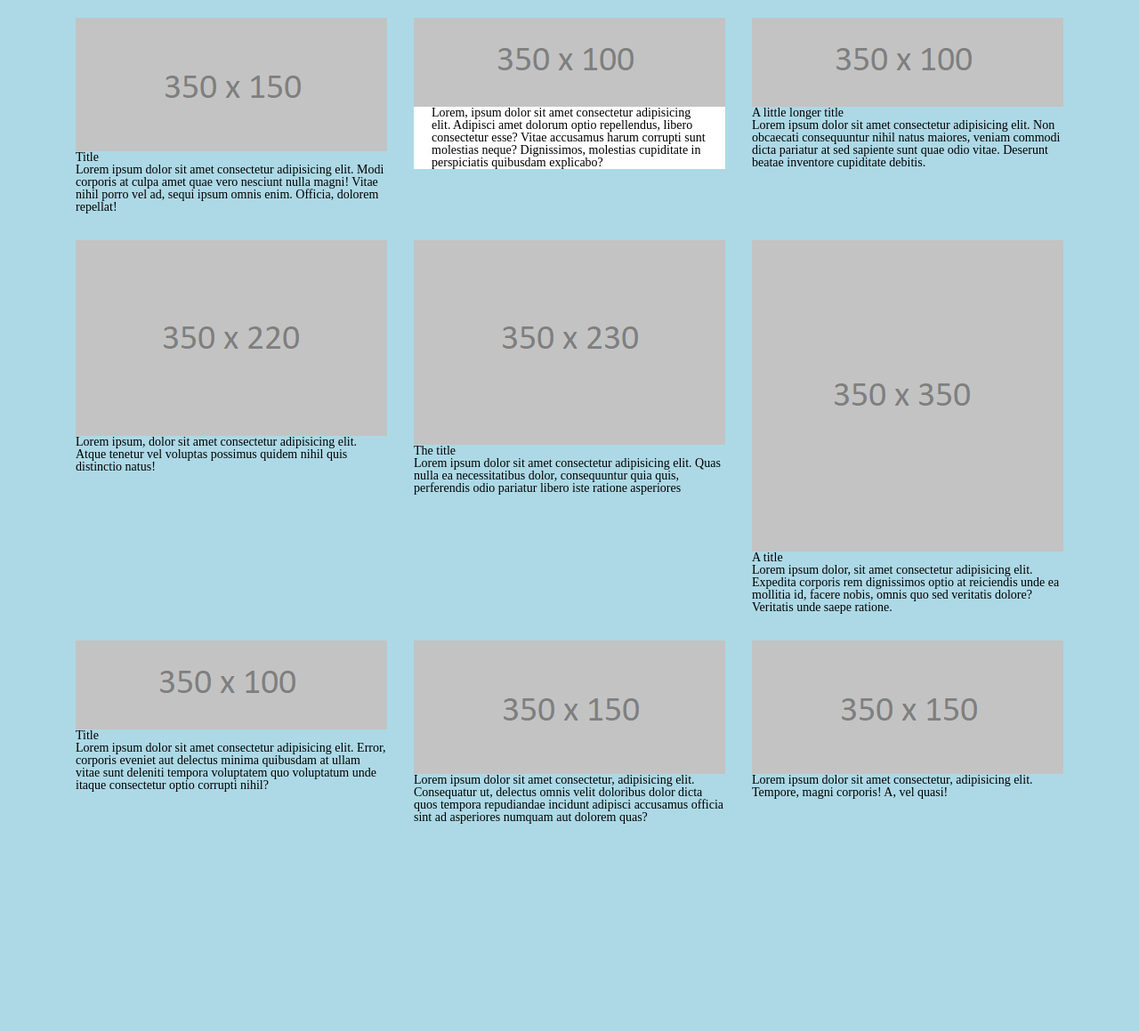
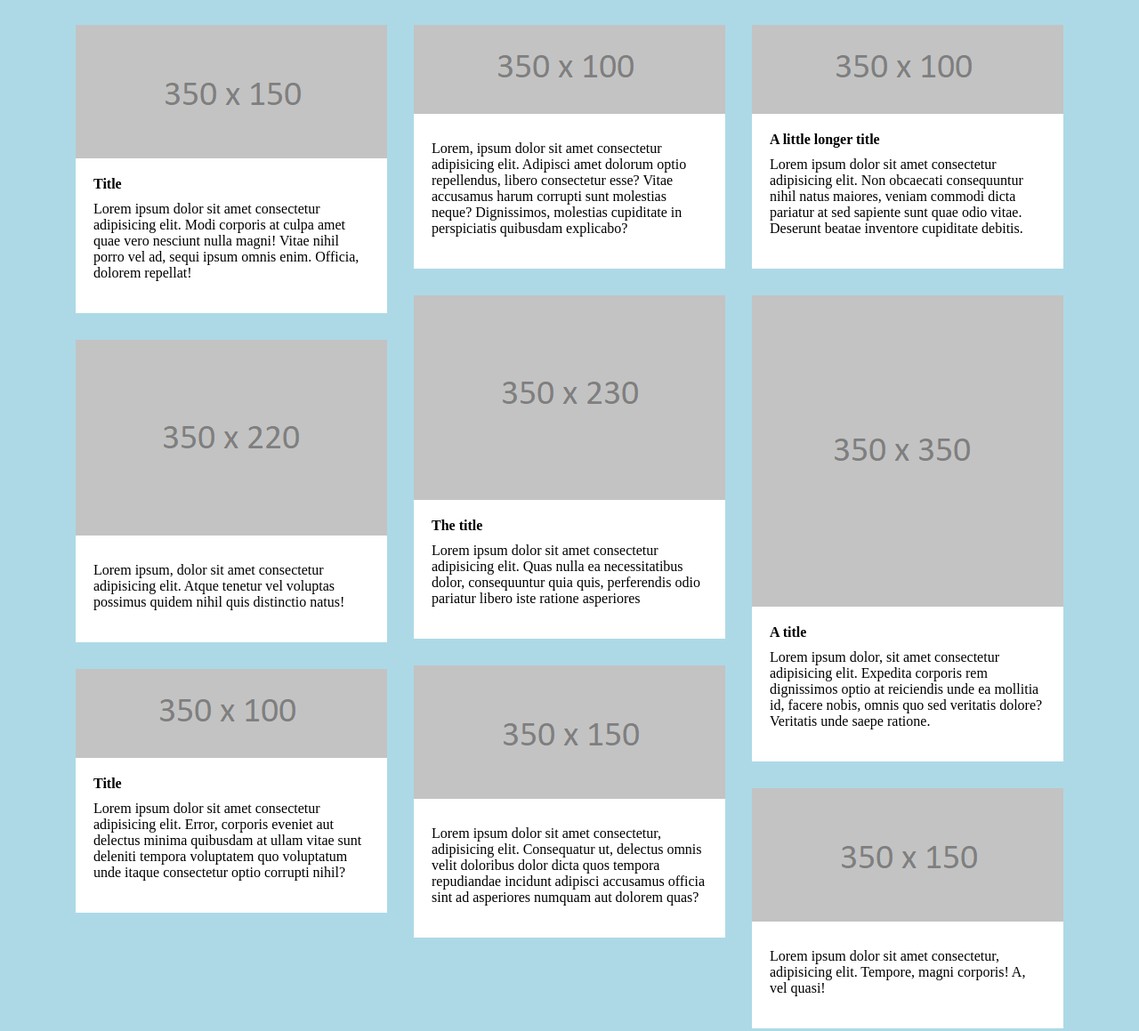
Before and after one commit to Kholod13/html_css_learning, a plain HTML site: page 07_flex_grid/01_task/index.html in a window 1280 px wide. Shown: the whole page at 89% size. Before the commit the page ends 926 px from the top, so only its background shows below. Drawn offline with Linux system fonts and the light colour scheme.

Commit message:
finalized 01_task to 07_flex_grid

```diff
--- a/07_flex_grid/01_task/index.html
+++ b/07_flex_grid/01_task/index.html
@@ -9,46 +9,74 @@
 <body>
     <div class="wrapper">
         <div>
+            <div>
                 <img src="../DZ_flex_grid_task/images/350x150.png" alt="">
+                <div>
                     <h4>Title</h4>
                 <p>Lorem ipsum dolor sit amet consectetur adipisicing elit. Modi corporis at culpa amet quae vero nesciunt nulla magni! Vitae nihil porro vel ad, sequi ipsum omnis enim. Officia, dolorem repellat!</p>
                 </div>
+            </div>
+            <div>
+                <img src="../DZ_flex_grid_task/images/350x220.png" alt="">
+                <div>
+                    <p>Lorem ipsum, dolor sit amet consectetur adipisicing elit. Atque tenetur vel voluptas possimus quidem nihil quis distinctio natus!</p>
+                </div>
+            </div>
+            <div>
+                <img src="../DZ_flex_grid_task/images/350x100.png" alt="">
+                <div>
+                    <h4>Title</h4>
+                    <p>Lorem ipsum dolor sit amet consectetur adipisicing elit. Error, corporis eveniet aut delectus minima quibusdam at ullam vitae sunt deleniti tempora voluptatem quo voluptatum unde itaque consectetur optio corrupti nihil?</p>
+                </div>
+            </div>
+        </div>
+        <div>
             <div>
                 <img src="../DZ_flex_grid_task/images/350x100.png" alt=""><div><p>Lorem, ipsum dolor sit amet consectetur adipisicing elit. Adipisci amet dolorum optio repellendus, libero consectetur esse? Vitae accusamus harum corrupti sunt molestias neque? Dignissimos, molestias cupiditate in perspiciatis quibusdam explicabo?</p>
                 </div>
             </div>
             <div>
+                <img src="../DZ_flex_grid_task/images/350x230.png" alt="">
+                <div>
+                    <h4>The title</h4>
+                    <p>Lorem ipsum dolor sit amet consectetur adipisicing elit. Quas nulla ea necessitatibus dolor, consequuntur quia quis, perferendis odio pariatur libero iste ratione asperiores</p>
+                </div>
+            </div>
+            <div>
+                <img src="../DZ_flex_grid_task/images/350x150.png" alt="">
+                <div>
+                    <p>Lorem ipsum dolor sit amet consectetur, adipisicing elit. Consequatur ut, delectus omnis velit doloribus dolor dicta quos tempora repudiandae incidunt adipisci accusamus officia sint ad asperiores numquam aut dolorem quas?</p>
+                </div>
+            </div>
+        </div>
+        <div>
+            <div>
                 <img src="../DZ_flex_grid_task/images/350x100.png" alt="">
+                <div>
                     <h4>A little longer title</h4>
                     <p>Lorem ipsum dolor sit amet consectetur adipisicing elit. Non obcaecati consequuntur nihil natus maiores, veniam commodi dicta pariatur at sed sapiente sunt quae odio vitae. Deserunt beatae inventore cupiditate debitis.</p>
                 </div>
-        <div>
-            <img src="../DZ_flex_grid_task/images/350x220.png" alt="">
-            <p>Lorem ipsum, dolor sit amet consectetur adipisicing elit. Atque tenetur vel voluptas possimus quidem nihil quis distinctio natus!</p>
-        </div>
-        <div>
-            <img src="../DZ_flex_grid_task/images/350x230.png" alt="">
-            <h4>The title</h4>
-            <p>Lorem ipsum dolor sit amet consectetur adipisicing elit. Quas nulla ea necessitatibus dolor, consequuntur quia quis, perferendis odio pariatur libero iste ratione asperiores</p>
             </div>
             <div>
                 <img src="../DZ_flex_grid_task/images/350x350.png" alt="">
+                <div>
                     <h4>A title</h4>
                     <p>Lorem ipsum dolor, sit amet consectetur adipisicing elit. Expedita corporis rem dignissimos optio at reiciendis unde ea mollitia id, facere nobis, omnis quo sed veritatis dolore? Veritatis unde saepe ratione.</p>
                 </div>
-        <div>
-            <img src="../DZ_flex_grid_task/images/350x100.png" alt="">
-            <h4>Title</h4>
-            <p>Lorem ipsum dolor sit amet consectetur adipisicing elit. Error, corporis eveniet aut delectus minima quibusdam at ullam vitae sunt deleniti tempora voluptatem quo voluptatum unde itaque consectetur optio corrupti nihil?</p>
             </div>
             <div>
                 <img src="../DZ_flex_grid_task/images/350x150.png" alt="">
-            <p>Lorem ipsum dolor sit amet consectetur, adipisicing elit. Consequatur ut, delectus omnis velit doloribus dolor dicta quos tempora repudiandae incidunt adipisci accusamus officia sint ad asperiores numquam aut dolorem quas?</p>
-        </div>
                 <div>
-            <img src="../DZ_flex_grid_task/images/350x150.png" alt="">
                     <p>Lorem ipsum dolor sit amet consectetur, adipisicing elit. Tempore, magni corporis! A, vel quasi!</p>
                 </div>
             </div>
+        </div>
+
+
+
+
+
+
+    </div>
 </body>
 </html>
--- a/07_flex_grid/01_task/styles.css
+++ b/07_flex_grid/01_task/styles.css
@@ -1,23 +1,15 @@
-*{padding:0;margin:0;border:0;}
-*,*:before,*:after{-moz-box-sizing:border-box;-webkit-box-sizing:border-box;box-sizing:border-box;}
-:focus,:active{outline:none;}
-a:focus,a:active{outline:none;}
-nav,footer,header,aside{display:block;}
-html,body{height:100%;width:100%;font-size:100%;line-height:1;font-size:14px;-ms-text-size-adjust:100%;-moz-text-size-adjust:100%;-webkit-text-size-adjust:100%;}
-input,button,textarea{font-family:inherit;}
-input::-ms-clear{display:none;}
-button{cursor:pointer;}
-button::-moz-focus-inner{padding:0;border:0;}
-a,a:visited{text-decoration:none;}
-a:hover{text-decoration:none;}
-ul li{list-style:none;}
-img{vertical-align:top;}
-h1,h2,h3,h4,h5,h6{font-size:inherit;font-weight:inherit;}
+
 body{
     background-color: #ADD9E6;
     padding: 20px;
 }
 p{
+    margin-top: 10px;
+}
+img{
+    display: block;
+}
+h4{
     margin: 0;
 }
 .wrapper{
@@ -32,9 +24,12 @@ p{
 
 }
 .wrapper div div{
+    margin-bottom: 30px;
+}
+.wrapper div div:last-child{
+    margin-bottom: 0px;
+}
+.wrapper div div div{
     background-color: white;
-    padding: 0px 20px;
+    padding: 20px;
 }
-.wrapper div p, .wrapper div h4{
-
-}
```
Lines whose indentation alone changed are shown as unchanged.
